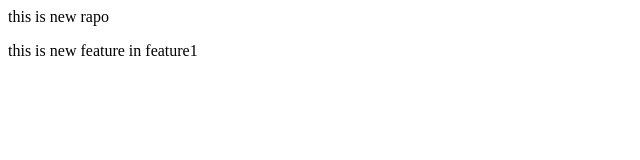
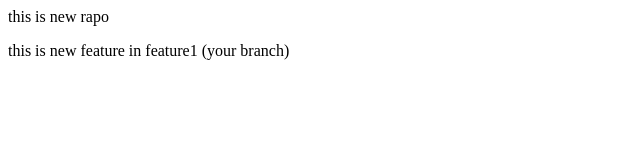
Before and after one commit to GeniusCoder081/LocalRapo, a plain HTML site: page index.html in a window 1280 px wide. Shown: the full height of the page, 0-640 px from the left. Drawn offline with Linux system fonts and the light colour scheme.

```diff
--- a/index.html
+++ b/index.html
@@ -1,2 +1,2 @@
 <p>this is new rapo</p>
-<p>this is new feature in feature1 </p>
+<p>this is new feature in feature1 (your branch)</p>
```
